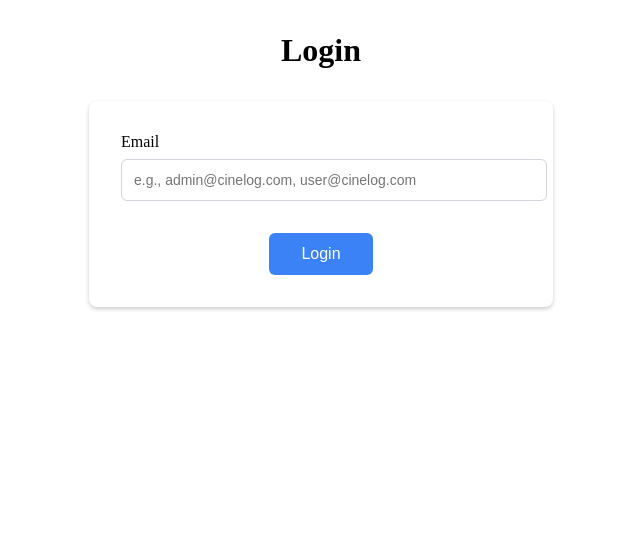
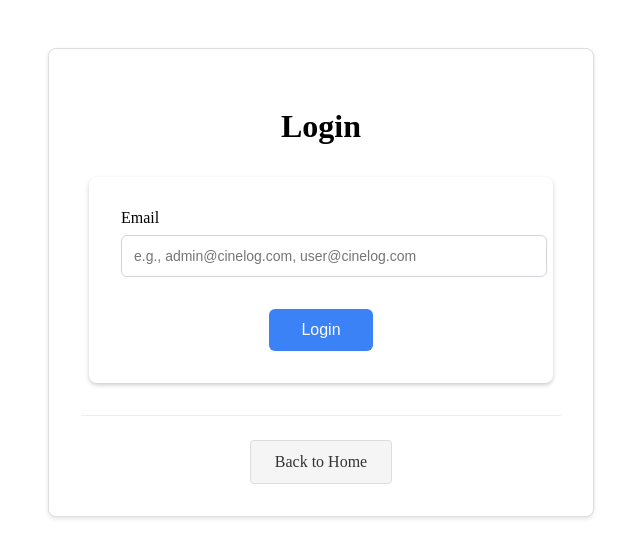
Before and after one commit to fabriroman/CineLog-App, a React (Vite) app: page /login in a window 1280 px wide. Shown: the top 558 px of the page, without its empty margins (319-959 px from the left). Built offline with nearby package versions, Linux system fonts and the light colour scheme.

Commit message:
add the back to home button on the login page

```diff
--- a/src/features/auth/pages/LoginPage.tsx
+++ b/src/features/auth/pages/LoginPage.tsx
@@ -1,4 +1,4 @@
-import { useLocation, useNavigate } from "react-router-dom";
+import { Link, useLocation, useNavigate } from "react-router-dom";
 import { LoginForm } from "../../../components/LoginForm";
 import "../../../styles/LoginPage.css";
 
@@ -14,6 +14,11 @@ export default function LoginPage() {
     <section className="login">
       <h1 className="page-title">Login</h1>
       <LoginForm onSuccess={handleSubmit} />
+      <div className="form__secondary">
+        <Link to="/" className="nav-button">
+          Back to Home
+        </Link>
+      </div>
     </section>
   );
 }
--- a/src/styles/LoginPage.css
+++ b/src/styles/LoginPage.css
@@ -1,7 +1,11 @@
 .login {
   max-width: 480px;
-  margin: 2rem auto;
-  padding: 0 1rem;
+  margin: 3rem auto;
+  padding: 2rem;
+  background-color: white;
+  border-radius: 8px;
+  border: 1px solid #ddd;
+  box-shadow: 0 2px 4px rgba(0, 0, 0, 0.1);
 }
 
 .page-title {
@@ -9,3 +13,26 @@
   margin-bottom: 2rem;
   text-align: center;
 }
+
+.form__secondary {
+  margin-top: 2rem;
+  padding-top: 1.5rem;
+  text-align: center;
+  border-top: 1px solid #eee;
+}
+
+.nav-button {
+  display: inline-block;
+  padding: 0.75rem 1.5rem;
+  font-size: 1rem;
+  text-decoration: none;
+  border-radius: 4px;
+  cursor: pointer;
+  background-color: #f5f5f5;
+  color: #333;
+  border: 1px solid #ddd;
+}
+
+.nav-button:hover {
+  background-color: #eee;
+}
```
